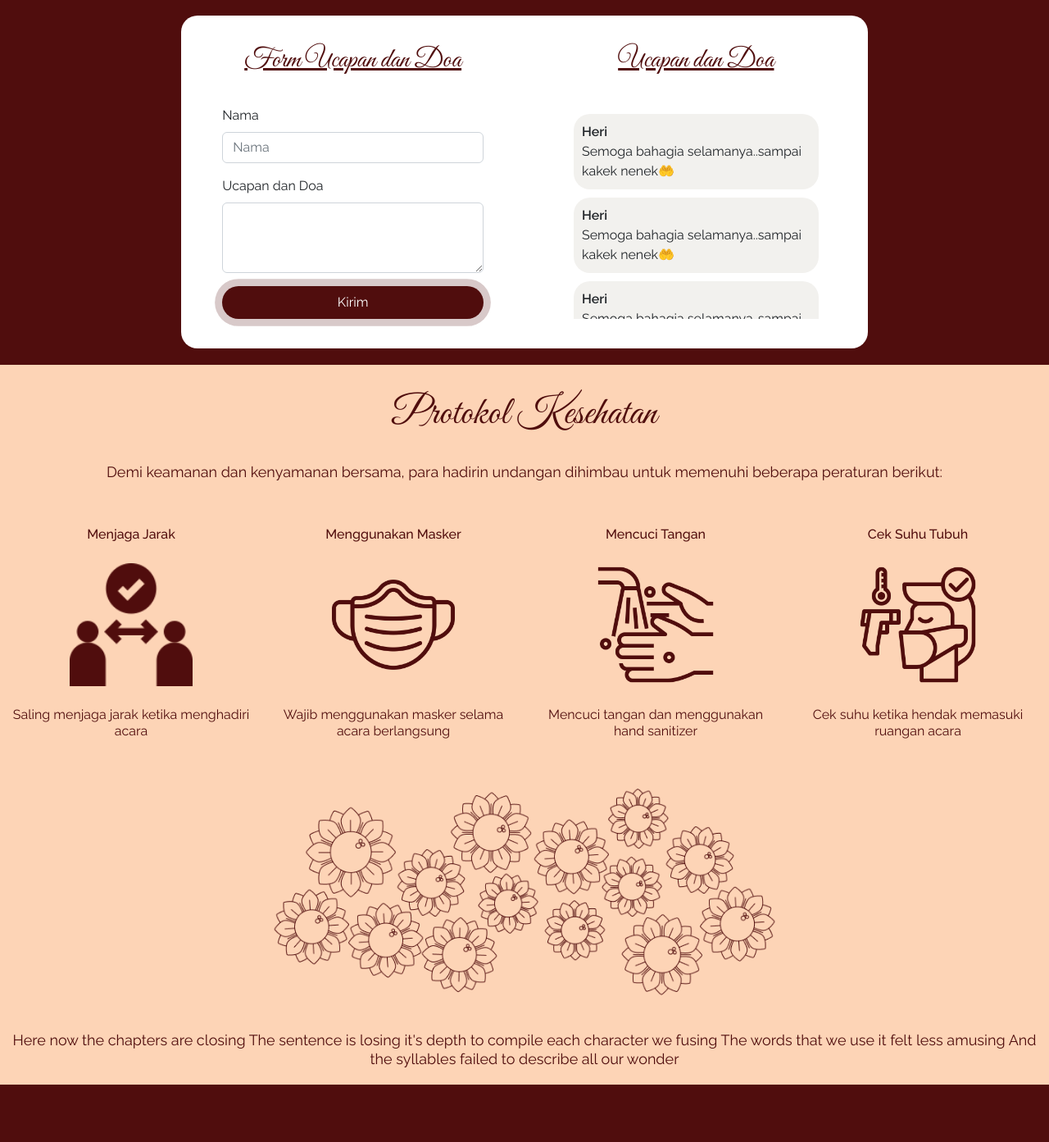
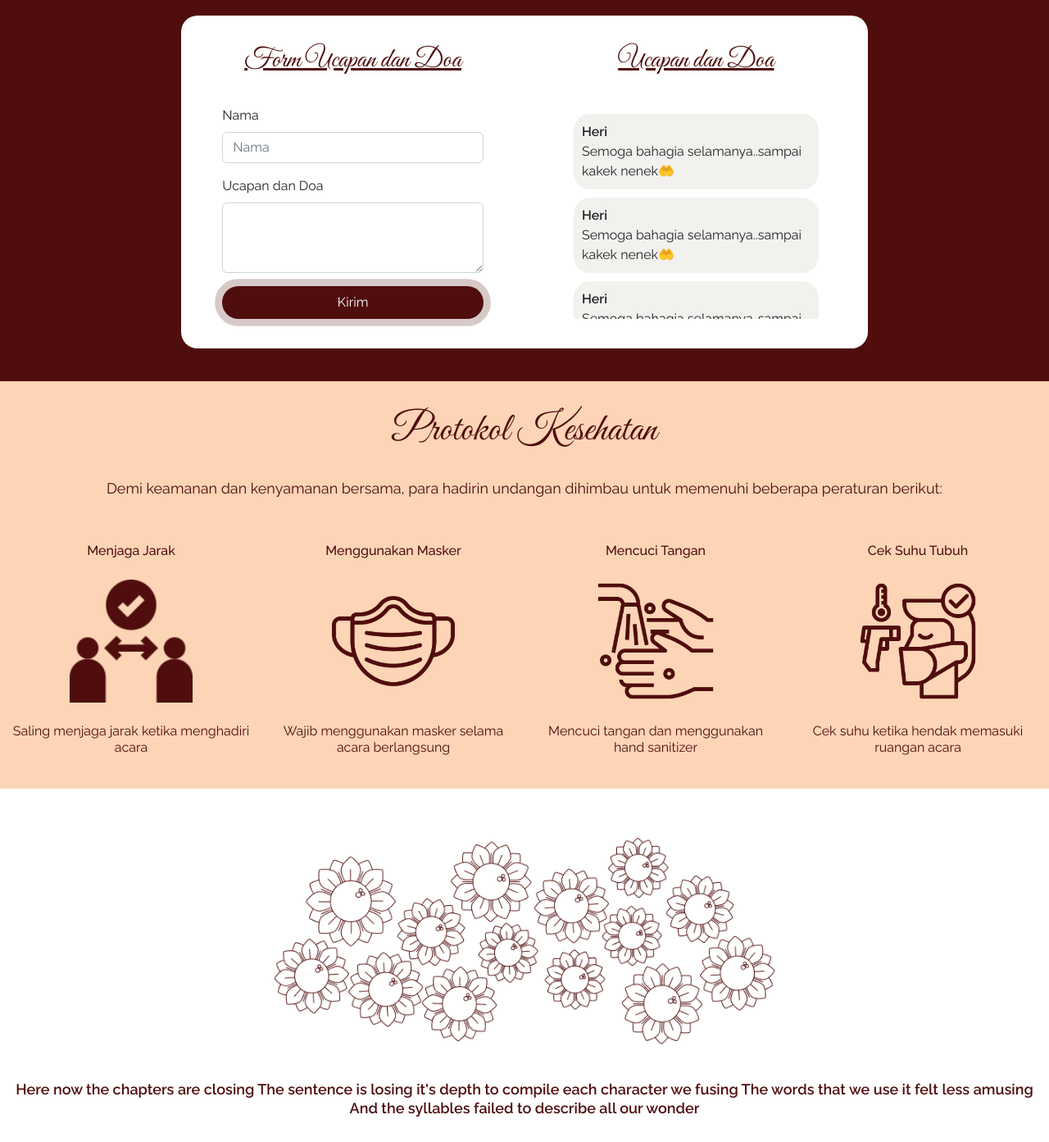
Before and after one commit to Kausa-Studio/mbekrabbi, a PHP site: page / in a window 1280 px wide. Shown: the part 2370-3763 px from the top of the page at 82% size. Before the commit the page ends 3693 px from the top, so only its background shows below. Run offline with PHP 8.4, Linux system fonts and the light colour scheme.

Commit message:
28 1255
28 1255

```diff
--- a/bootstrap/css/custom.css
+++ b/bootstrap/css/custom.css
@@ -278,7 +278,7 @@ text-decoration: underline #500d0d;
 }
 .margin-ucapan{
     padding-top: 20px;
-    padding-bottom: 20px;
+    padding-bottom: 40px;
 
 }
 .title-undangan{
@@ -342,6 +342,13 @@ text-decoration: underline #500d0d;
 .txt-protokol2{
     font-size: 16px;
     font-weight: 400;
+    line-height: 1.25em;
+    text-align: center;
+    color: #500D0D;
+}
+.txt-protokol3{
+    font-size: 18px;
+    font-weight: 600;
     line-height: 1.25em;
     text-align: center;
     color: #500D0D;
--- a/index.html
+++ b/index.html
@@ -250,6 +250,11 @@
             </div>
           </div>
         </div>
+      </div>
+    </div>
+  </div>
+
+  <div class="container-fluid">
     <div style="margin-bottom: 50px;"></div>
     <div class="row">
       <div class="col-md-3 ">
@@ -264,17 +269,13 @@
     </div>
     <div style="margin-bottom: 30px;"></div>
     <div class="col-md-12">
-          <div class="text-center txt-protokol">
+      <div class="text-center txt-protokol3" style="padding-bottom: 30px;">
         Here now the chapters are closing
         The sentence is losing it's depth to compile each character we fusing
         The words that we use it felt less amusing
         And the syllables failed to describe all our wonder
       </div>
     </div>
-
-      </div>
-    </div>
-
   </div>
 
   <script type="text/javascript" src="bootstrap/js/bootstrap.js"></script>
```
Lines whose indentation alone changed are shown as unchanged.
